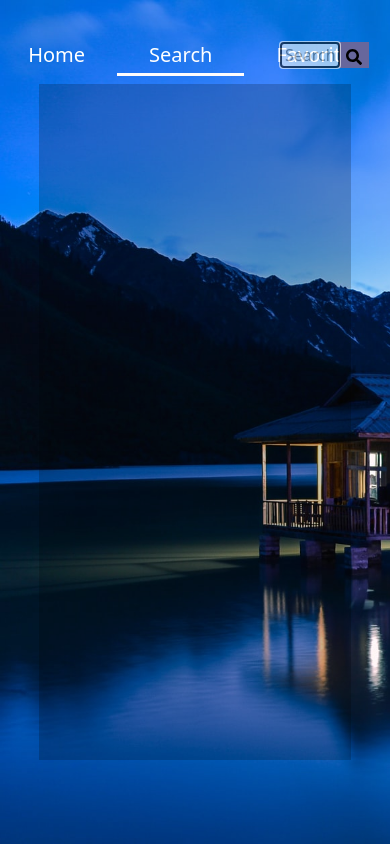
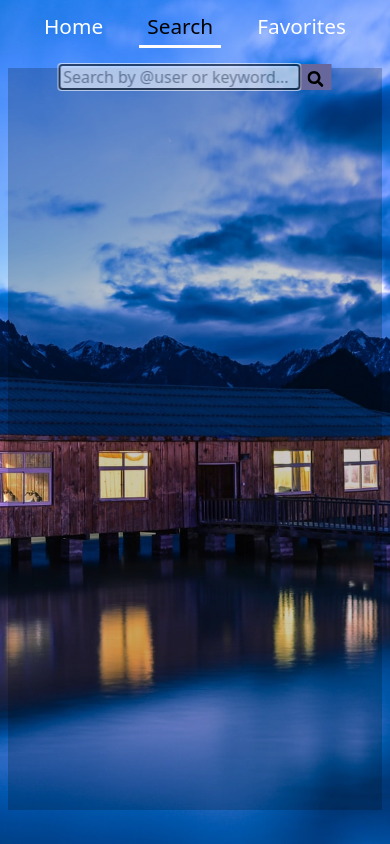
Before and after one commit to jumba23/Twitter-Showcase-App, a React (Create React App) app in the folder client/: page /search in a window 390 px wide. Built offline with nearby package versions, Linux system fonts and the light colour scheme.

Commit message:
css edit - mobile

```diff
--- a/client/public/index.html
+++ b/client/public/index.html
@@ -36,7 +36,7 @@
       work correctly both with client-side routing and a non-root public URL.
       Learn how to configure a non-root public URL by running `npm run build`.
     -->
-    <title>React App</title>
+    <title>Twitter Travel</title>
   </head>
   <body>
     <noscript>You need to enable JavaScript to run this app.</noscript>
--- a/client/src/App.css
+++ b/client/src/App.css
@@ -1,3 +1,11 @@
-body{
+*, *::before, *::after {box-sizing: border-box}
+
+.App{
   text-align: center;
-}
+  background-image: url("./components/Images/lake-house.jpg");
+  background-size: cover;
+  background-position: center;
+  background-repeat: no-repeat;
+  width: 100vw;
+  height: 100vh;
+  }
--- a/client/src/components/FavoriteNav/FavoriteNav.css
+++ b/client/src/components/FavoriteNav/FavoriteNav.css
@@ -1,4 +1,6 @@
 #side-nav {
+  display: flex;
+  justify-content: center;
   padding-top: 0.2rem;
   position: -webkit-sticky;
   position: sticky;
@@ -6,12 +8,13 @@
   opacity: 0.7;
 }
 #side-nav button {
-  float: center;
+  display: flex;
+  justify-content: center;
   color: white;
-  transition-duration: 0.4s;
+  transition-duration: 0.3s;
   background-color: rgba(255, 255, 255, 0.1);
   border: none;
-  width: 10vw;
+  width: 10rem;
   padding: 0.5rem;
 }
 
--- a/client/src/components/Layout.css
+++ b/client/src/components/Layout.css
@@ -1,19 +1,41 @@
 #container {
-  width: 100vw;
-  height: 100vh;
+  display: flex;
+  flex-direction: column;
   position: fixed;
-  background-image: url("./Images/lake-house.jpg");
-  background-size: cover;
-  align-items: center;
+  left: 10vw;
+  margin: 0 auto;
+}
+
+#nav-bar-container {
+  display: flex;
+  flex-flow: row;
+  justify-content: center;
+  align-items: flex-start;
+  height: 10vh;
+  margin: 0 auto;
+}
+
+.nav-selection {
+  height: 8vh;
+  color: white;
+  display: flex;
+  justify-content: center;
+  padding: 2rem 2rem;
+  font-size: 1.3rem;
+  cursor: pointer;
+  text-decoration: none;
+}
+
+.selected {
+  border-bottom: 3px solid rgb(255, 252, 252);
+  color: black;
 }
 
 #page-content {
   width: 80vw;
   height: 80vh;
   background-color: rgba(0, 0, 0, 0.2);
-  position: fixed;
-  top: 10vh;
-  left: 10vw;
+  position: relative;
   overflow-y: scroll;
   overflow-x: hidden;
   scroll-snap-type: y mandatory;
@@ -52,3 +74,68 @@ p {
   font-size: 1.2rem;
   align-self: center;
 }
+
+@media (max-width: 1148px) {
+  #nav-bar-container {
+    display: flex;
+    justify-content: start;
+    height: 10vh;
+    margin: 0;
+  }
+}
+
+@media (max-width: 800px) {
+  .nav-selection {
+    padding: 0.7rem 0.5rem 0.1rem 0.5rem;
+    height: 3rem;
+  }
+  #nav-bar-container {
+    display: flex;
+    justify-content: space-evenly;
+    height: 8vh;
+  }
+  form {
+    position: fixed;
+    top: 4rem;
+    left: 50%;
+    margin-right: -50%;
+    transform: translate(-50%, 0);
+  }
+  #page-content {
+    width: 96vw;
+    height: 88vh;
+    background-color: rgba(0, 0, 0, 0.2);
+    position: relative;
+    overflow-y: scroll;
+    overflow-x: hidden;
+    scroll-snap-type: y mandatory;
+    align-items: center;
+  }
+  h2,
+  h5 {
+    padding: 1rem 2rem;
+  }
+  p {
+    font-size: 1rem;
+    padding: 0rem 1rem;
+  }
+
+  #quote {
+    font-family: "Kalam", cursive;
+    font-size: 1.1rem;
+    display: flex;
+    flex-direction: column;
+    top: 80%;
+    left: 50%;
+    transform: translate(-50%, -70%);
+    padding-right: 0vw;
+    color: rgb(231, 224, 159);
+  }
+  #container {
+    display: flex;
+    flex-direction: column;
+    position: fixed;
+    left: 2vw;
+    margin: 0 auto;
+  }
+}
--- a/client/src/components/Layout.js
+++ b/client/src/components/Layout.js
@@ -4,7 +4,7 @@ import "./Layout.css";
 const Layout = ({ children }) => {
   return (
     <div id="container">
-      <NavBar />
+      <NavBar  />
       <div id="page-content">{children}</div>
     </div>
   );
--- a/client/src/components/NavBar/NavBar.css
+++ /dev/null
@@ -1,22 +0,0 @@
-#nav-bar-container{
-    display: flex;
-    flex-flow: row;
-    justify-content: center;
-    align-items: center;
-    height: 10vh;
-}
-
-.nav-selection{
-    height: 8vh;
-    color: white;
-    display: flex;
-    justify-content: center;
-    padding: 2rem 2rem;
-    font-size: 20px;
-    cursor: pointer;
-    text-decoration: none;
-}
-
-.selected{
-    border-bottom: 3px solid rgb(255, 252, 252);
-}
--- a/client/src/components/NavBar/NavBar.js
+++ b/client/src/components/NavBar/NavBar.js
@@ -1,9 +1,8 @@
 import { NavLink } from "react-router-dom";
-import './NavBar.css'
 
 const NavBar = () => {
   return (
-    <nav id="nav-bar-container">
+    <div id="nav-bar-container">
       <NavLink
         to="/"
         exact
@@ -23,7 +22,7 @@ const NavBar = () => {
       >
         Favorites
       </NavLink>
-    </nav>
+    </div>
   );
 };
 export default NavBar;
--- a/client/src/components/Quotes/Quotes.css
+++ b/client/src/components/Quotes/Quotes.css
@@ -21,8 +21,3 @@
 #author, #text {
     animation: text 8s;
 }
-
-#text {
-    justify-content: flex-end;
-    align-self:flex-end;
-}
--- a/client/src/components/SearchForm/SearchForm.css
+++ b/client/src/components/SearchForm/SearchForm.css
@@ -1,12 +1,11 @@
-#search-form {
+form {
   position: fixed;
   top: 5vh;
-  left: 72vw;
-  padding-right: 5vw;
+  right: 10vw;
  }
 
 #search-param {
-  width: 15vw;
+  width: 15rem;
   color: black;
   border: none;
   opacity: 0.6;
@@ -15,6 +14,6 @@
 
 #search-button {
   background-color: rgb(103, 103, 156);
-  width: 30px;
+  width: 2rem;
   border: none;
 }
--- a/client/src/components/SearchForm/SearchForm.js
+++ b/client/src/components/SearchForm/SearchForm.js
@@ -12,7 +12,6 @@ const SearchForm = (props) => {
   };
 
   return (
-    <div id="search-form">
     <form onSubmit={submitHandler}>
       <input
         type="text"
@@ -25,7 +24,6 @@ const SearchForm = (props) => {
         <Search />
       </button>
     </form>
-    </div>
   );
 };
 
```
Also changed, not shown: 4 other files (tests, documents, lock files or other folders). Lines whose indentation alone changed are shown as unchanged.
